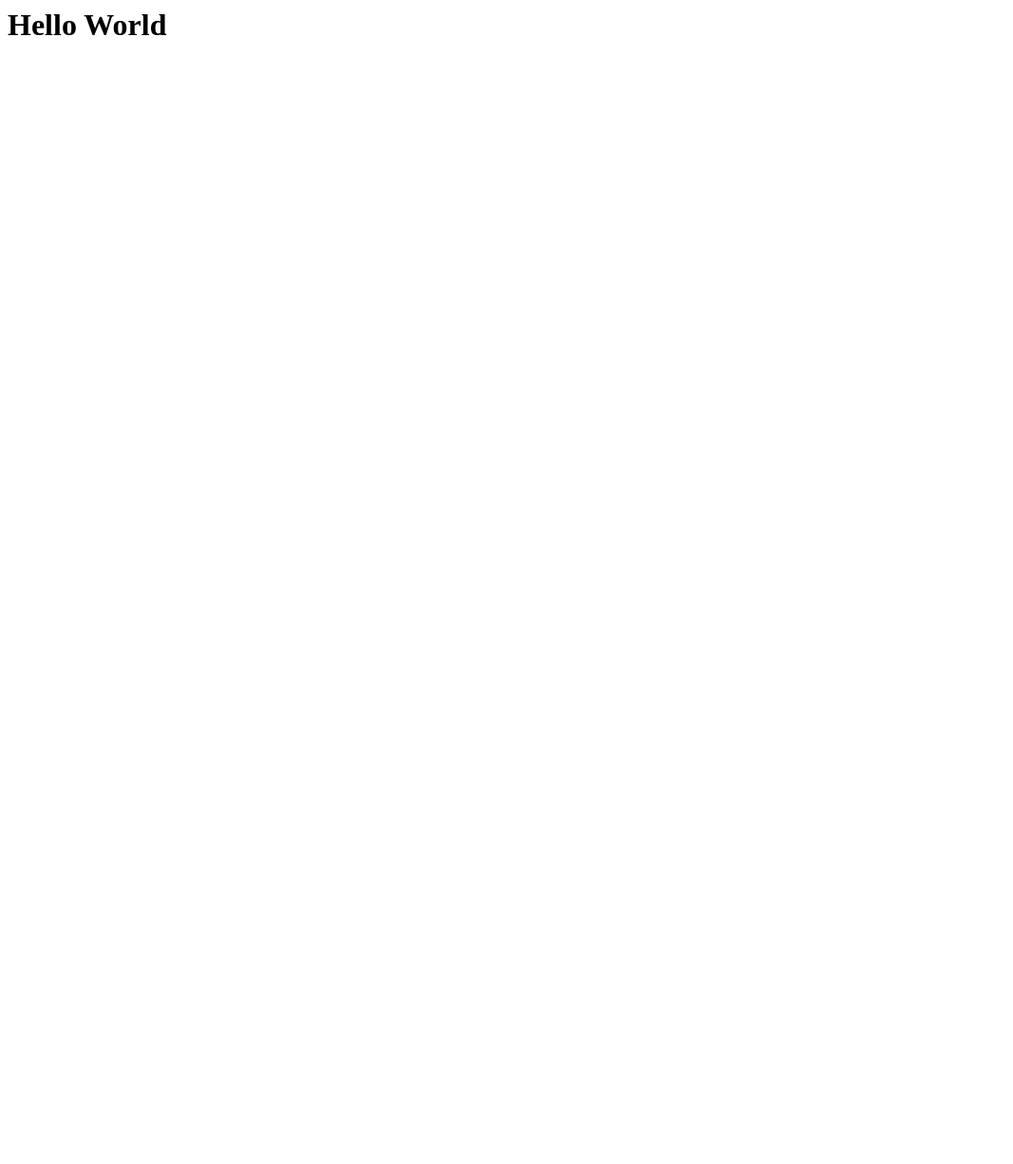
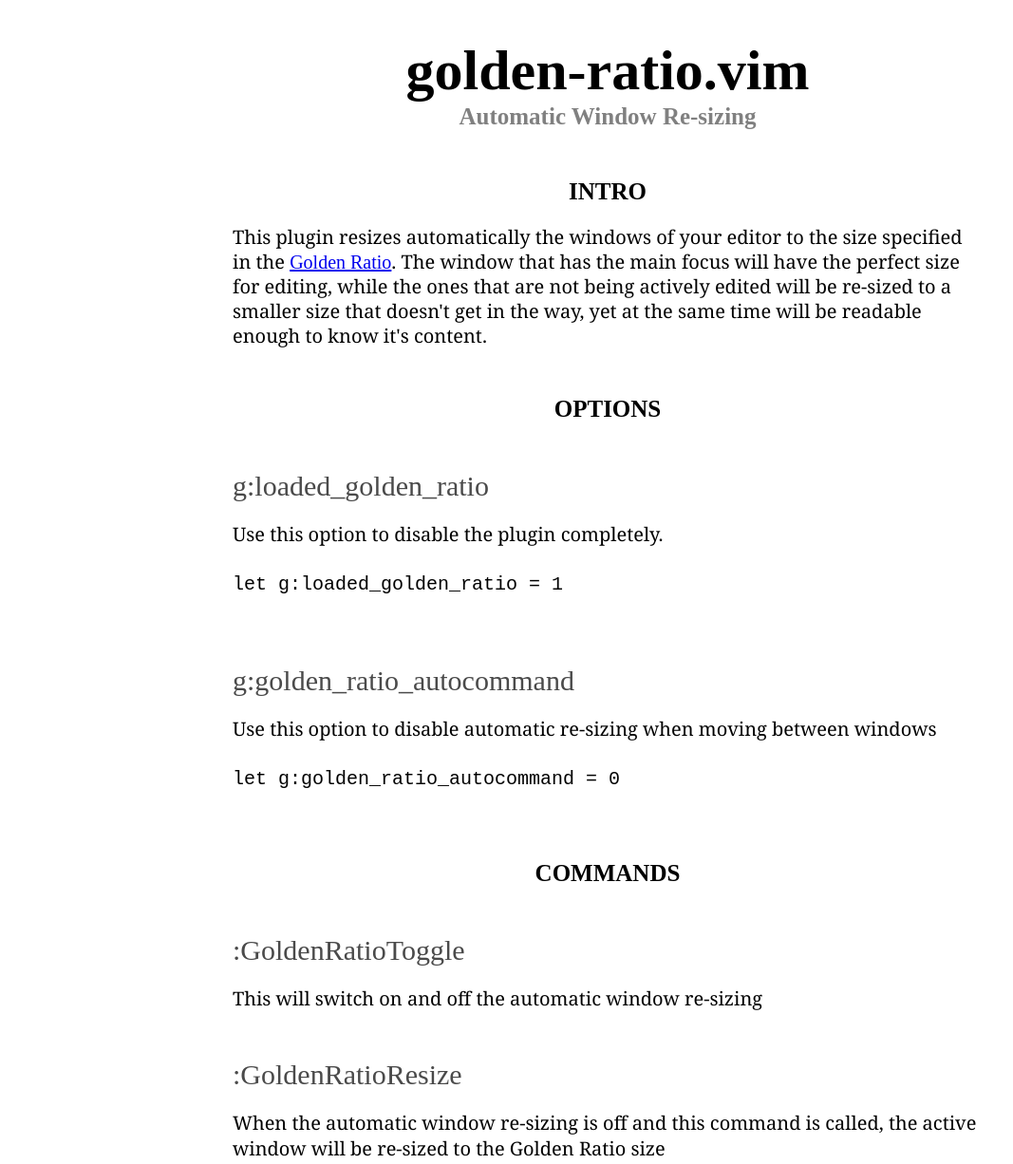
Before and after one commit to roman/golden-ratio, a plain HTML site: page index.html in a window 1280 px wide. Shown: the top 1226 px of the page at 95% size, without its empty margins (0-1067 px from the left). Before the commit the page ends 800 px from the top, so only its background shows below. Drawn offline with Linux system fonts and the light colour scheme; a web font is replaced by a local one.

Commit message:
Updating the golden-ratio website

```diff
--- a/index.html
+++ b/index.html
@@ -1 +1,109 @@
-<h1>Hello World</h1>
+<!DOCTYPE HTML>
+<html>
+  <head>
+    <title>golden-ratio vim plugin</title>
+    <link href='http://fonts.googleapis.com/css?family=IM+Fell+Great+Primer'
+          rel='stylesheet'
+          type='text/css'>
+    <style type="text/css">
+      body {
+        font-family: Georgia, Palatino, sans-serif;
+        font-size: 20px;
+      }
+      h1 { font-size: 60px; margin-bottom: 0; }
+      h2 { text-align: center; font-size: 25px; text-transform: uppercase; }
+      h3 { font-size: 25px; color: gray; margin-top: 0; }
+      h1, h2, h3 {
+        font-family: 'IM Fell Great Primer', serif;
+      }
+      header { text-align: center; }
+      a { font-family: 'IM Fell Great Primer', serif; font-style: underline; }
+      p { line-height: 1.3em; }
+      dt { margin-top: 50px; font-size: 30px; color: #4A4A4A; font-family: 'IM Fell Great Primer', serif; }
+      dd { margin-top: 20px; margin-left: 0; }
+      dd pre { margin-top: 5px; margin-bottom: 0; }
+      pre code { text-align: left; }
+      #wrapper { width: 800px; margin: auto; }
+      section { padding: 5px; }
+    </style>
+  </head>
+  <body>
+    <header>
+      <h1>golden-ratio.vim</h1>
+      <h3>Automatic Window Re-sizing</h3>
+    </header>
+    <div id="wrapper">
+      <section class="intro">
+        <h2>Intro</h2>
+        <p>
+        This plugin resizes automatically the windows of your editor to
+        the size specified in the
+        <a href="http://en.wikipedia.org/wiki/Golden_ratio">Golden Ratio</a>.
+        The window that has the
+        main focus will have the perfect size for editing, while the ones that are
+        not being actively edited will be re-sized to a smaller size that doesn't get
+        in the way, yet at the same time will be readable enough to know it's content.
+        </p>
+      </section>
+      <section class="options">
+        <h2>Options</h2>
+        <dl>
+
+          <dt>g:loaded_golden_ratio</dt>
+          <dd>
+            Use this option to disable the plugin completely.
+            <pre><code>
+let g:loaded_golden_ratio = 1
+            </code></pre>
+          </dd>
+
+          <dt>g:golden_ratio_autocommand</dt>
+          <dd>
+            Use this option to disable automatic re-sizing when
+            moving between windows
+            <pre><code>
+let g:golden_ratio_autocommand = 0
+            </code></pre>
+        </dl>
+      </section>
+      <section class="commands">
+        <h2>Commands</h2>
+        <dl>
+          <dt>:GoldenRatioToggle</dt>
+          <dd>This will switch on and off the automatic window re-sizing</dd>
+
+          <dt>:GoldenRatioResize</dt>
+          <dd>When the automatic window re-sizing is off and this command
+            is called, the active window will be re-sized to the Golden Ratio
+            size
+          </dd>
+        </dl>
+      </section>
+      <section class="credits">
+        <h2>Credits</h2>
+        <p>
+          This plugin was developed by
+          <a href="http://blog.romanandreg.com">Roman Gonzalez</a>,
+          if you have any suggestions on how to improve the code/functionality
+          please send an issue or a pull request to
+          <a href="http://github.com/roman/golden-ratio">the github repo</a>
+        </p>
+
+        <p>
+          Thanks particuarly to <a href="http://github.com/ujihisa">ujihisa</a>
+          for the inspiration to develop this plugin,
+          and
+          <a href="http://github.com/kien">kien</a>
+          for making this plugin a better one
+        </p>
+      </section>
+      <section class="license">
+        <h2>License</h2>
+        <p>
+        This plugin is relased under the
+        <a href="http://github.com/roman/golden-ratio/blob/master/LICENSE">MIT license</a>.
+        </p>
+      </section>
+    </div>
+  </body>
+</html>
```
